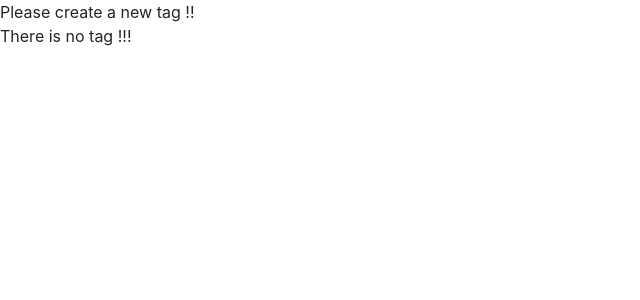
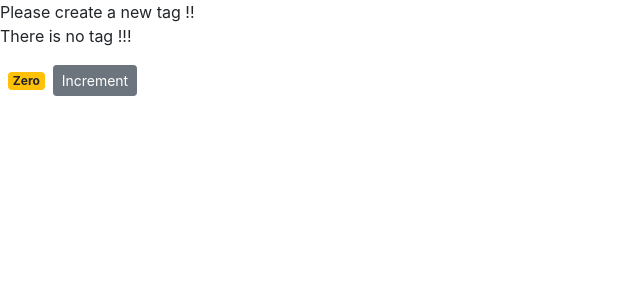
Before and after one commit to johnhongannguyen/counter, a React (Create React App) app: page / in a window 1280 px wide. Shown: the top 300 px of the page, without its empty margins (0-640 px from the left). Built offline with nearby package versions, Linux system fonts and the light colour scheme.

Commit message:
updating state

```diff
--- a/src/components/counter.jsx
+++ b/src/components/counter.jsx
@@ -6,6 +6,9 @@ class Counter extends Component {
         imageUrl: 'https://picsum.photos/200',
         tags: []
 
+    };
+    handleIncrement = () =>{
+        this.setState({count: this.state.count + 1});
     };
     renderTags(){
         if(this.state.tags.length === 0)
@@ -23,11 +26,21 @@ class Counter extends Component {
          <div>
              {this.state.tags.length === 0 && "Please create a new tag !!"}
              {this.renderTags()}
+             <span className={this.getBadgeClasses()}>{this.formatCount()}</span>
+             <button onClick={this.handleIncrement} className="btn btn-secondary btn-sm">Increment</button>
              </div>
 
         )
 
     }
+    getBadgeClasses(){
+        let classes = "badge m-2 badge-";
+        classes += this.state.count === 0 ? "warning" : "primary";
+        return classes;
+    }
+    formatCount = () =>{
+        return this.state.count === 0 ? 'Zero' : this.state.count;
+    }
 
 }
 
```
